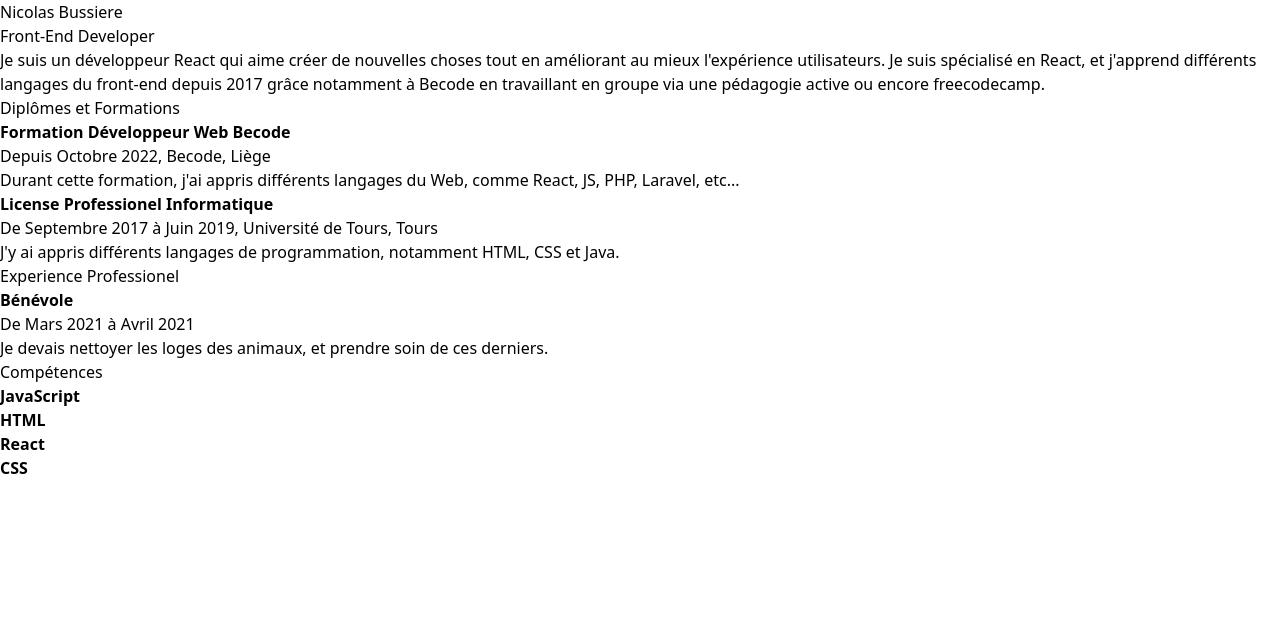
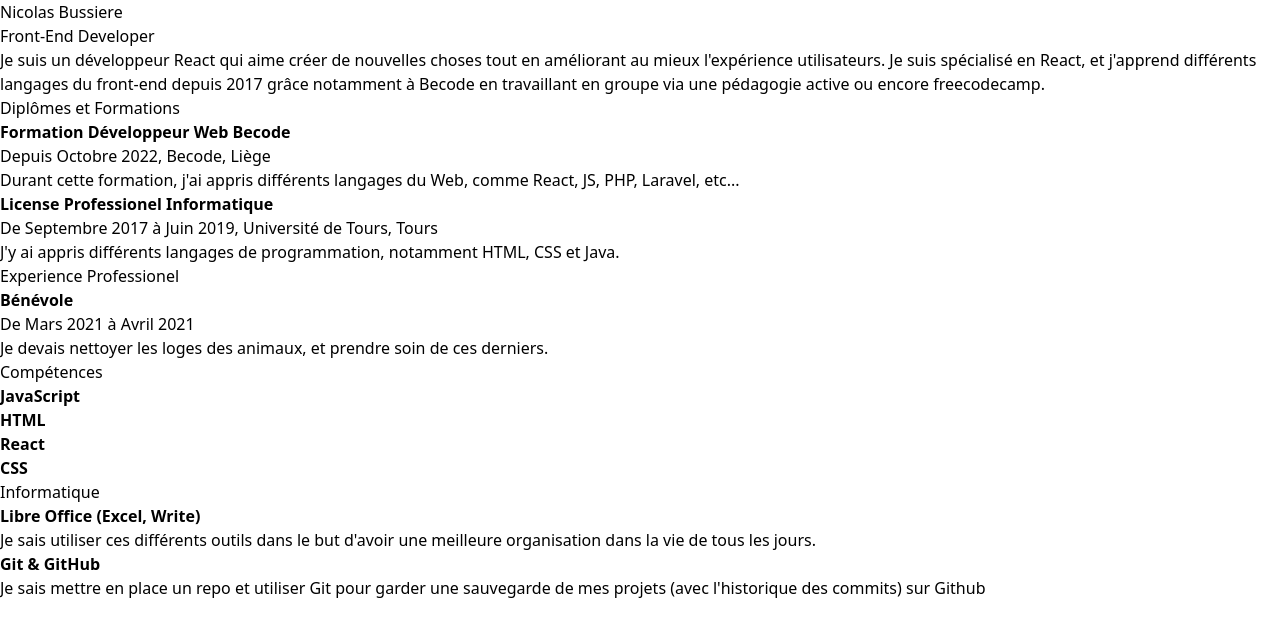
Before and after one commit to Sephiryah/my-cv, a React (Vite) app: page / in a window 1280 px wide. Shown: the top 636 px of the page. Built offline with nearby package versions, Linux system fonts and the light colour scheme.

Commit message:
Add Informatique & MainContent component

```diff
--- a/src/App.tsx
+++ b/src/App.tsx
@@ -1,12 +1,9 @@
-import { Header, Formation, Experience, Skills } from "./component";
+import { MainContent } from "./component";
 
 const App = () => {
   return (
     <div>
-      <Header />
-      <Formation />
-      <Experience />
-      <Skills />
+      <MainContent />
     </div>
   )
 }
--- /dev/null
+++ b/src/component/Informatique.tsx
@@ -0,0 +1,13 @@
+const Informatique = () => {
+    return(
+        <div>
+            <h3>Informatique</h3>
+            <p><strong>Libre Office (Excel, Write)</strong></p>
+            <p>Je sais utiliser ces différents outils dans le but d'avoir une meilleure organisation dans la vie de tous les jours.</p>
+            <p><strong>Git & GitHub</strong></p>
+            <p>Je sais mettre en place un repo et utiliser Git pour garder une sauvegarde de mes projets (avec l'historique des commits) sur Github</p>
+        </div>
+    )
+}
+
+export default Informatique;
--- /dev/null
+++ b/src/component/MainContent.tsx
@@ -0,0 +1,15 @@
+import {Header, Formation, Experience, Skills, Informatique} from "./";
+
+const MainContent = () => {
+    return(
+        <div>
+            <Header />
+            <Formation />
+            <Experience />
+            <Skills />
+            <Informatique />
+        </div>
+    )
+}
+
+export default MainContent;
--- a/src/component/index.ts
+++ b/src/component/index.ts
@@ -2,3 +2,6 @@ export { default as Header } from "./Header";
 export { default as Formation } from "./Formation";
 export { default as Experience } from "./Experience";
 export { default as Skills } from "./Skills";
+export { default as Informatique } from "./Informatique";
+
+export { default as MainContent } from "./MainContent";
```
